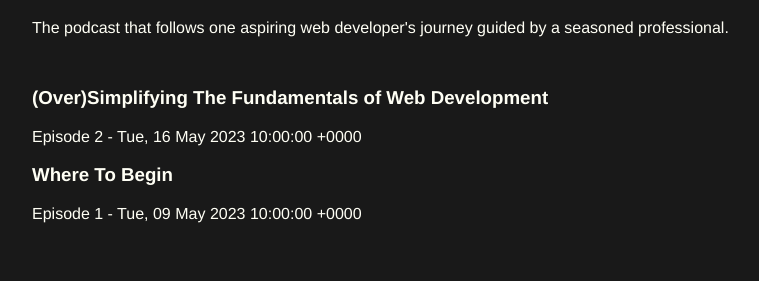
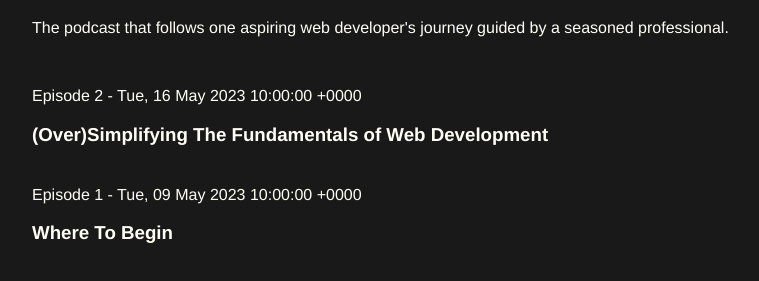
Before and after one commit to sethcwhiting/init, a website: page index.html in a window 1280 px wide. Shown: the part 61-342 px from the top of the page, without its empty margins (216-975 px from the left). Drawn offline with Linux system fonts and the light colour scheme.

Commit message:
Some styling updates

```diff
--- a/index.html
+++ b/index.html
@@ -27,14 +27,14 @@
     <ul>
          <li>
             <a href="episode/2">
+                <label>Episode 2 - Tue, 16 May 2023 10:00:00 +0000</label>
                 <h3>(Over)Simplifying The Fundamentals of Web Development</h3>
-                <p>Episode 2 - Tue, 16 May 2023 10:00:00 +0000</p>
             </a>
         </li>
          <li>
             <a href="episode/1">
+                <label>Episode 1 - Tue, 09 May 2023 10:00:00 +0000</label>
                 <h3>Where To Begin</h3>
-                <p>Episode 1 - Tue, 09 May 2023 10:00:00 +0000</p>
             </a>
         </li>
     </ul>
--- a/script.js
+++ b/script.js
@@ -17,8 +17,8 @@ const parser = new XMLParser({
     const ep = item['itunes:episode'];
     const li = /* html */ `         <li>
             <a href="episode/${ep}">
+                <label>Episode ${ep} - ${item.pubDate}</label>
                 <h3>${item.title}</h3>
-                <p>Episode ${ep} - ${item.pubDate}</p>
             </a>
         </li>`;
     const indexString = await readFile('index.html', 'utf8');
--- a/style.css
+++ b/style.css
@@ -1,6 +1,8 @@
 :root {
     --bg: rgb(25,25,25);
     --txt: rgb(255, 255, 245);
+    --txt-secondary: rgba(255, 255, 245, 0.667);
+    --txt-tertiary: rgba(255, 255, 245, 0.333);
 }
 
 html {
@@ -12,12 +14,18 @@ html {
 }
 
 a {
-    color: var(--txt);
+    color: var(--txt-secondary);
     text-decoration: none;
+    transition: 0.1s;
 }
 
-p a {
-    color: rgb(235, 235, 225)
+a:hover {
+    color: var(--txt-tertiary);
+}
+
+li a {
+    color: var(--txt);
+    display: block;
 }
 
 ul {
@@ -25,3 +33,7 @@ ul {
     padding: 0;
     margin-top: 50px;
 }
+
+li {
+    margin-bottom: 40px;
+}
```
